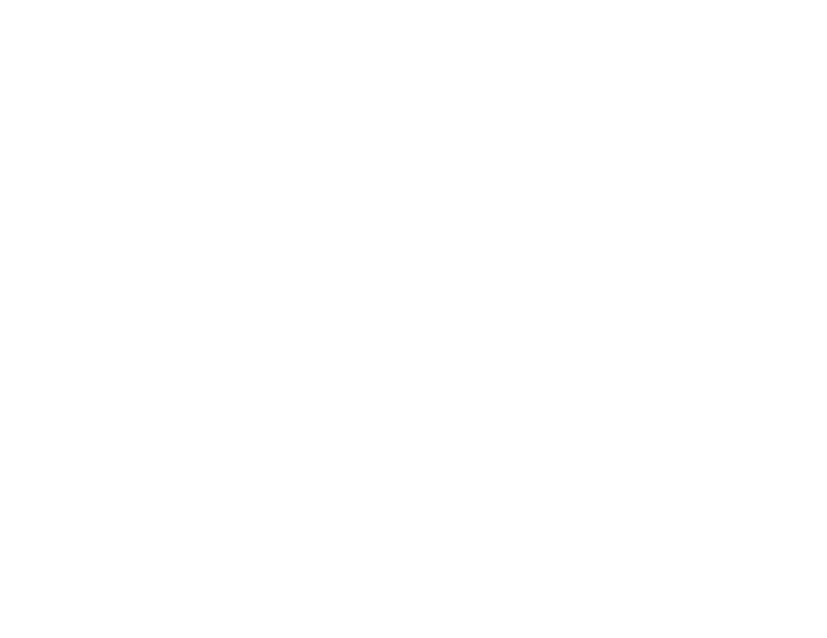
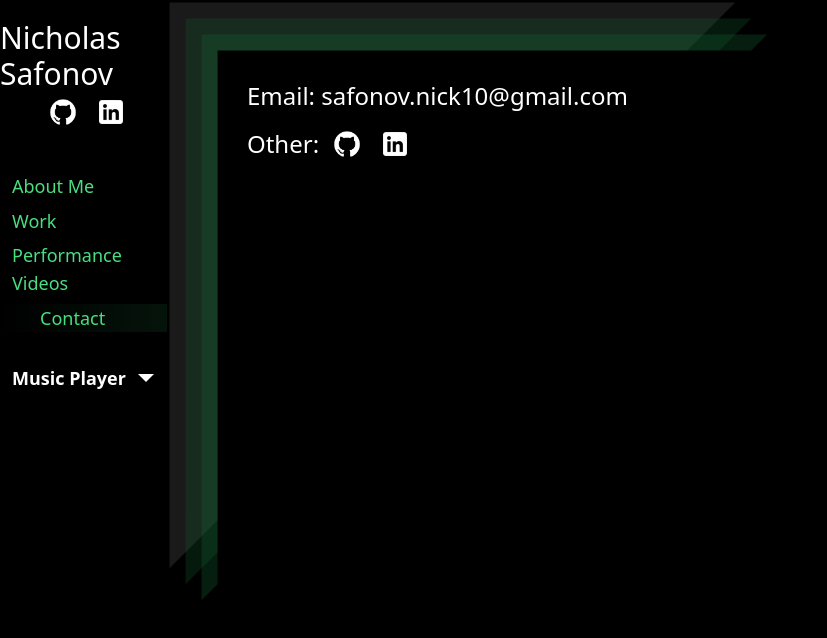
Before and after one commit to Vnovnick/personal-site, a React (Create React App) app: page /contact in a window 1280 px wide. Before the commit this address had no page. Shown: the top 638 px of the page, without its empty margins (0-827 px from the left). Built offline with nearby package versions, Linux system fonts and the light colour scheme.

Commit message:
adding contact page

```diff
--- a/package.json
+++ b/package.json
@@ -1,7 +1,7 @@
 {
   "name": "personal-site",
   "version": "0.1.0",
-  "homepage": "https://gitname.github.io/bio",
+  "homepage": "https://gitname.github.io/about-me",
   "private": true,
   "dependencies": {
     "@testing-library/jest-dom": "^5.16.5",
--- a/src/Components/Bio/Bio.tsx
+++ b/src/Components/Bio/Bio.tsx
@@ -1,8 +1,6 @@
 import React from "react";
 import image from "./bioImage.jpg";
 import { Link } from "react-router-dom";
-
-const calmLoop = require("../../Assets/tracks/freeSamplesLoop.wav");
 
 export default function Bio() {
   return (
--- /dev/null
+++ b/src/Components/Contact/Contact.tsx
@@ -0,0 +1,48 @@
+import React from "react";
+import gitHubImage from "../../Assets/images/gitHubWhiteLogo.png";
+import linkedIn from "../../Assets/images/linkedIn.png";
+
+export default function Contact() {
+  return (
+    <div className="grid h-full w-full bg-black">
+      <div className="grid col-start-1 row-start-1">
+        <div className="col-start-1 row-start-1 w-0 h-0 border-b-white/10 border-x-transparent border-x-[400px] border-b-[400px] -rotate-45 -mt-14 -ml-64" />
+        <div className="col-start-1 row-start-1 w-0 h-0 border-b-green-900/30 border-x-transparent border-x-[400px] border-b-[400px] -rotate-45 -mt-10 -ml-60" />
+        <div className="col-start-1 row-start-1 w-0 h-0 border-b-green-800/30 border-x-transparent border-x-[400px] border-b-[400px] -rotate-45 -mt-6 -ml-56" />
+        <div className="col-start-1 row-start-1 w-0 h-0 border-b-black border-x-transparent border-x-[400px] border-b-[400px] -rotate-45 -mt-2 -ml-52" />
+      </div>
+      <div className="col-start-1 row-start-1 z-50 m-20">
+        <p className="text-white text-2xl">Email: safonov.nick10@gmail.com</p>
+        <div className="flex items-center my-3">
+          <p className="text-white text-2xl">Other: </p>
+          <div className="flex">
+            <a
+              href="https://github.com/Vnovnick"
+              className="grid place-items-center group"
+              target="_blank"
+            >
+              <div className="rounded-full w-10 h-10 group-hover:bg-green-900/50 col-start-1 row-start-1" />
+              <img
+                src={gitHubImage}
+                alt="gitHub"
+                className="w-14 col-start-1 row-start-1"
+              />
+            </a>
+            <a
+              href="https://www.linkedin.com/in/nicholas-safonov/"
+              className="grid place-items-center group"
+              target="_blank"
+            >
+              <div className="rounded-full w-10 h-10 group-hover:bg-green-900/50 col-start-1 row-start-1" />
+              <img
+                src={linkedIn}
+                alt="gitHub"
+                className="w-6 col-start-1 row-start-1"
+              />
+            </a>
+          </div>
+        </div>
+      </div>
+    </div>
+  );
+}
--- a/src/Components/Portfolio/Portfolio.tsx
+++ b/src/Components/Portfolio/Portfolio.tsx
@@ -1,33 +1,10 @@
 import React from "react";
 import runvid from "./RunTracker.mp4";
-import chainLink from "./chainLink.png";
 import proppex from "../../Assets/images/Proppex.jpg";
 
 export default function Portfolio() {
   return (
-    <div className="flex flex-col gap-10 ">
-      <div className="flex w-full gap-5" id="port">
-        <div className="w-1/2 h-[300px] flex"></div>
-        <div className="w-1/2 p-4">
-          <p className="text-3xl text-white mb-3">Personal Site</p>
-          <p className="text-white text-lg">
-            This site was created with React, Tailwind, Typescript, and is
-            hosted on GitHub Pages.
-          </p>
-          <p className="text-white text-lg">
-            (See{" "}
-            <a
-              href="https://github.com/Vnovnick/personal-site"
-              target="_blank"
-              rel="noreferrer"
-              className="text-green-200/80 hover:text-green-300"
-            >
-              link
-            </a>{" "}
-            for the full Github repository and README file)
-          </p>
-        </div>
-      </div>
+    <div className="flex flex-col gap-10 my-auto mx-10">
       <div className="flex w-full gap-5" id="port">
         <div className="w-1/2 h-[300px] flex">
           <img
@@ -57,19 +34,6 @@
         <div className="w-1/2 p-4">
           <div className="flex text-white items-center mb-3">
             <p className="mr-2 text-3xl">Run Tracker</p>
-            {/* <a
-            href="https://vnovnick.github.io/run-tracker-ns/"
-            target="_blank"
-            rel="noreferrer"
-          >
-            <img
-              className="chain-link"
-              src={chainLink}
-              alt="link"
-              width="17px"
-              height="17px"
-            />
-          </a> */}
           </div>
           <div className="details">
             {/* <p className="text-white text-lg">
--- a/src/Components/Sidebar/Sidebar.tsx
+++ b/src/Components/Sidebar/Sidebar.tsx
@@ -96,18 +96,21 @@
         </div>
       </div>
       <div className="flex flex-col text-green-400 text-lg h-1/5 justify-between mt-10 w-full">
-        <Link to="/bio" id="bio-link">
-          {navLinkFormatter("/bio", "Bio")}
+        <Link to="/about-me" id="about-me-link">
+          {navLinkFormatter("/about-me", "About Me")}
         </Link>
-        <Link to="/portfolio" id="portfolio-link">
-          {navLinkFormatter("/portfolio", "Portfolio")}
+        <Link to="/work" id="work-link">
+          {navLinkFormatter("/work", "Work")}
         </Link>
         <Link to="/performance-videos" id="perf-videos-link">
           {navLinkFormatter("/performance-videos", "Performance Videos")}
         </Link>
-        <Link to="/sound-design" id="sound-design-link">
-          {navLinkFormatter("/sound-design", "Sound Design")}
+        <Link to="/contact" id="contact-link">
+          {navLinkFormatter("/contact", "Contact")}
         </Link>
+        {/* <Link to="/sound-design" id="sound-design-link">
+          {navLinkFormatter("/sound-design", "Sound Design/Music")}
+        </Link> */}
       </div>
       <div className="mt-8 hidden sm:block">
         <button
--- a/src/Home.tsx
+++ /dev/null
@@ -1,18 +0,0 @@
-import React from "react";
-import "./Components/SiteContent/SiteContent.scss";
-import Bio from "./Components/Bio/Bio";
-import Portfolio from "./Components/Portfolio/Portfolio";
-import PerformanceVideos from "./Components/PerformanceVideos/PerformanceVideos";
-import SoundDesign from "./Components/SoundDesign/SoundDesign";
-
-export default function Home() {
-  return (
-    <div className="site-content">
-      SiteContent
-      <Bio />
-      <Portfolio />
-      <PerformanceVideos />
-      <SoundDesign />
-    </div>
-  );
-}
--- a/src/index.tsx
+++ b/src/index.tsx
@@ -1,13 +1,13 @@
 import React from "react";
 import ReactDOM from "react-dom/client";
-import { BrowserRouter, Route, Routes } from "react-router-dom";
+import { BrowserRouter, Route, Routes, Navigate } from "react-router-dom";
 import "./Assets/main.css";
 import Bio from "./Components/Bio/Bio";
 import PageContainer from "./Components/PageContainer";
 import PerformanceVideos from "./Components/PerformanceVideos/PerformanceVideos";
 import Portfolio from "./Components/Portfolio/Portfolio";
 import SoundDesign from "./Components/SoundDesign/SoundDesign";
-import Home from "./Home";
+import Contact from "./Components/Contact/Contact";
 
 const root = ReactDOM.createRoot(
   document.getElementById("root") as HTMLElement
@@ -17,11 +17,12 @@
     <BrowserRouter>
       <Routes>
         <Route element={<PageContainer />}>
-          <Route path="/" element={<Home />} />
-          <Route path="/bio" element={<Bio />} />
-          <Route path="/portfolio" element={<Portfolio />} />
+          <Route path="/" element={<Navigate to="/about-me" />} />
+          <Route path="/about-me" element={<Bio />} />
+          <Route path="/work" element={<Portfolio />} />
           <Route path="/performance-videos" element={<PerformanceVideos />} />
           <Route path="/sound-design" element={<SoundDesign />} />
+          <Route path="/contact" element={<Contact />} />
         </Route>
       </Routes>
     </BrowserRouter>
```
Also changed, not shown: 2 other files (tests, documents, lock files or other folders).
